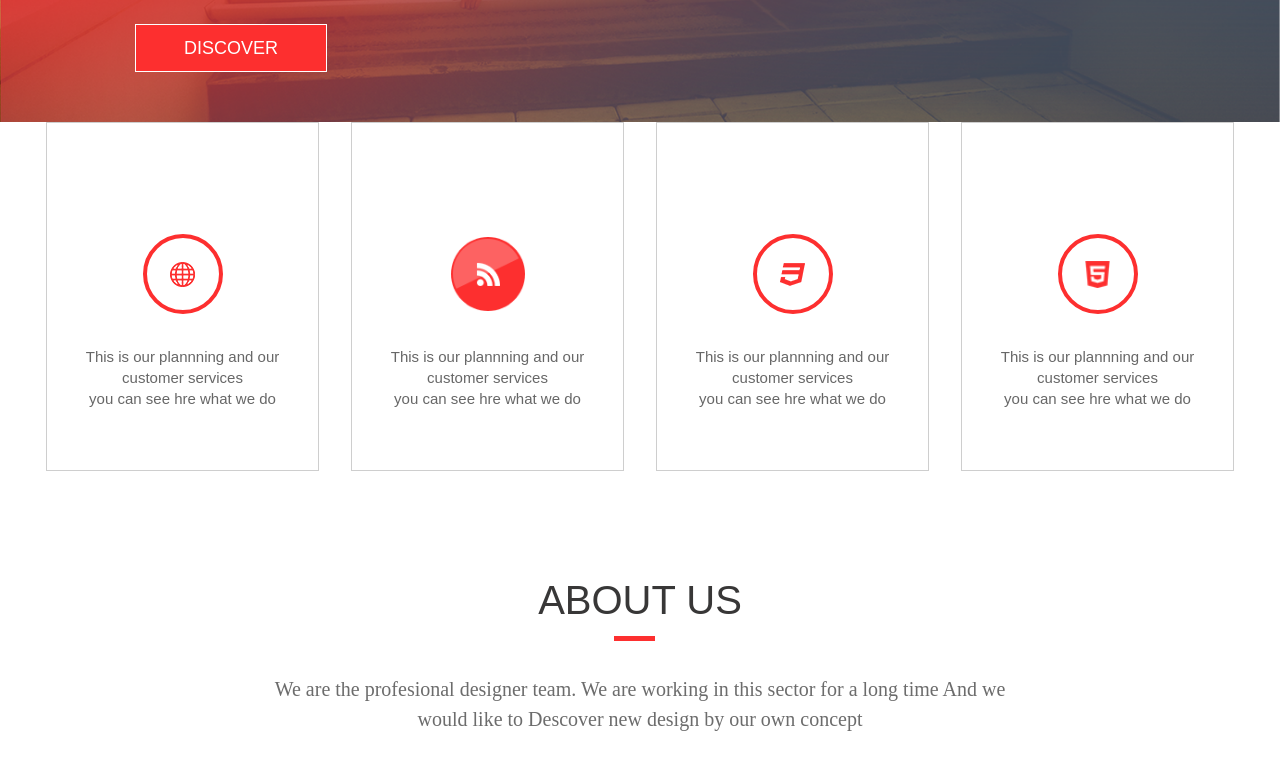
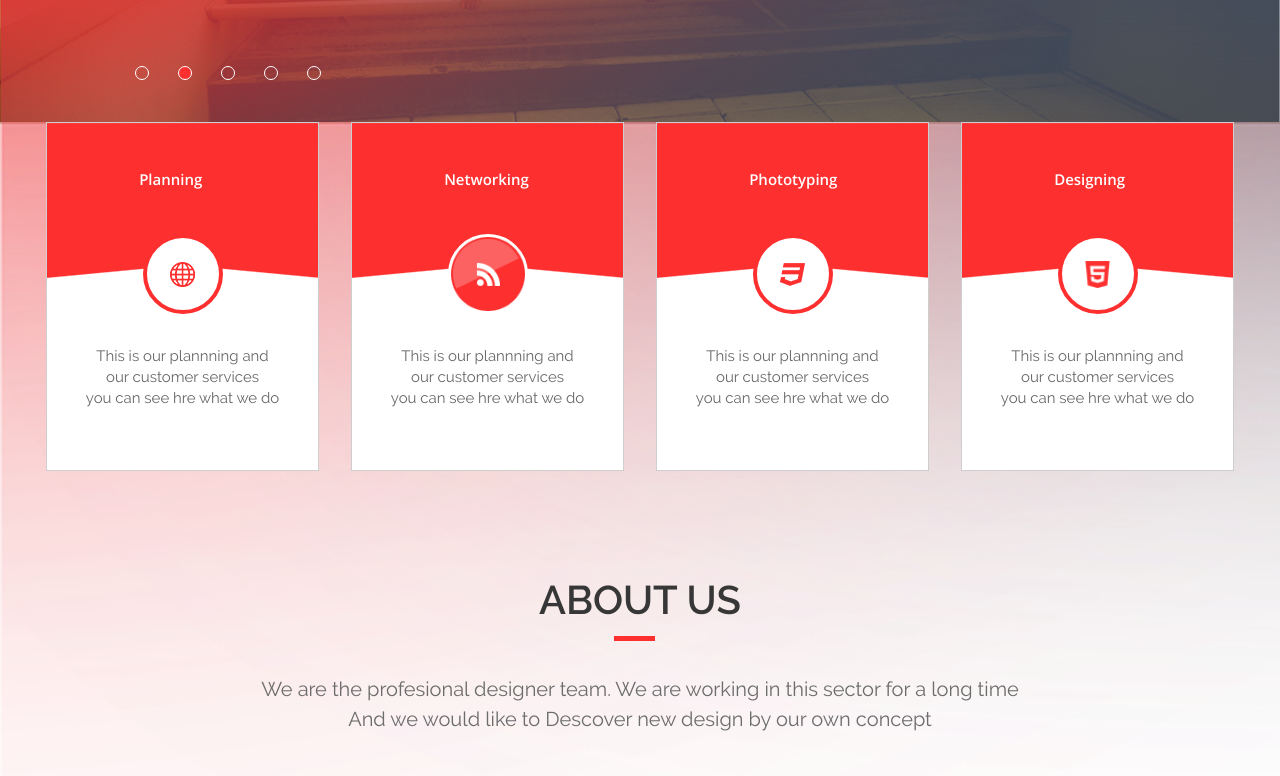
Before and after one commit to nataligm/winner, a website: page index.html in a window 1280 px wide. Shown: the part 573-1349 px from the top of the page. Drawn offline with nearby package versions, Linux system fonts and the light colour scheme; the site is published under a folder, as on GitHub Pages, so addresses that start at the root find nothing; files whose address does not match are found by name.

Commit message:
fix path for fonts

```diff
--- a/index.html
+++ b/index.html
@@ -845,7 +845,7 @@
 </footer>
 
 <script src="https://code.jquery.com/jquery-3.3.1.min.js"></script>
-<script src="/js/main.js"></script>
+<script src="js/main.js"></script>
 
 </body>
 </html>
--- a/sass/_fonts.sass
+++ b/sass/_fonts.sass
@@ -93,10 +93,10 @@
 
 @font-face
 	font-family: "LatoMedium";
-	src: url("../fonts/Lato-Medium/Lato-Medium.eot");
-	src: url("../fonts/Lato-Medium/Lato-Medium.eot?#iefix")format("embedded-opentype"),
-	url("../fonts/Lato-Medium/Lato-Medium.woff") format("woff"),
-	url("../fonts/Lato-Medium/Lato-Medium.ttf") format("truetype")
+	src: url("../fonts/LatoMedium/Lato-Medium.eot");
+	src: url("../fonts/LatoMedium/Lato-Medium.eot?#iefix")format("embedded-opentype"),
+	url("../fonts/LatoMedium/Lato-Medium.woff") format("woff"),
+	url("../fonts/LatoMedium/Lato-Medium.ttf") format("truetype")
 	font-style: normal
 	font-weight: normal
 
```
Also changed, not shown: css/styles.css.
